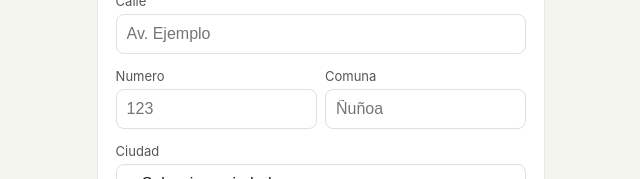
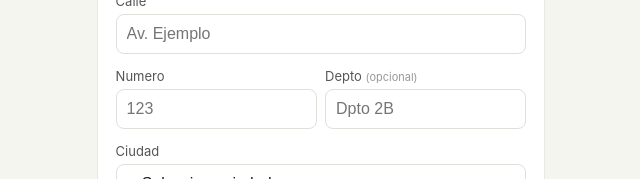
Before and after one commit to ehansenf-afk/Empresas-docs, a React (Vite) app: page / in a window 1280 px wide. Shown: the part 689-868 px from the top of the page, without its empty margins (319-959 px from the left). Built offline with nearby package versions, Linux system fonts and the light colour scheme.

Commit message:
Update App.jsx

```diff
--- a/src/App.jsx
+++ b/src/App.jsx
@@ -700,7 +700,7 @@ function FormPF({value, onChange}) {
       <LBL>Calle</LBL><input style={S.inp} value={value.calle} onChange={e=>u("calle",e.target.value)} placeholder="Av. Ejemplo"/>
       <div style={S.r2}>
         <div><LBL>Numero</LBL><input style={S.inp} value={value.num} onChange={e=>u("num",e.target.value)} placeholder="123"/></div>
-        <div><LBL>Comuna</LBL><input style={S.inp} value={value.comuna} onChange={e=>u("comuna",e.target.value)} placeholder="Ñuñoa"/></div>
+        <div><LBL>Depto <span style={{color:"#999",fontSize:11}}>(opcional)</span></LBL><input style={S.inp} value={value.depto||""} onChange={e=>u("depto",e.target.value)} placeholder="Dpto 2B"/></div>
       </div>
       <LBL>Ciudad</LBL>
       <select style={S.sel} value={value.ciudad} onChange={e=>u("ciudad",e.target.value)||u("comuna","")}>
```
